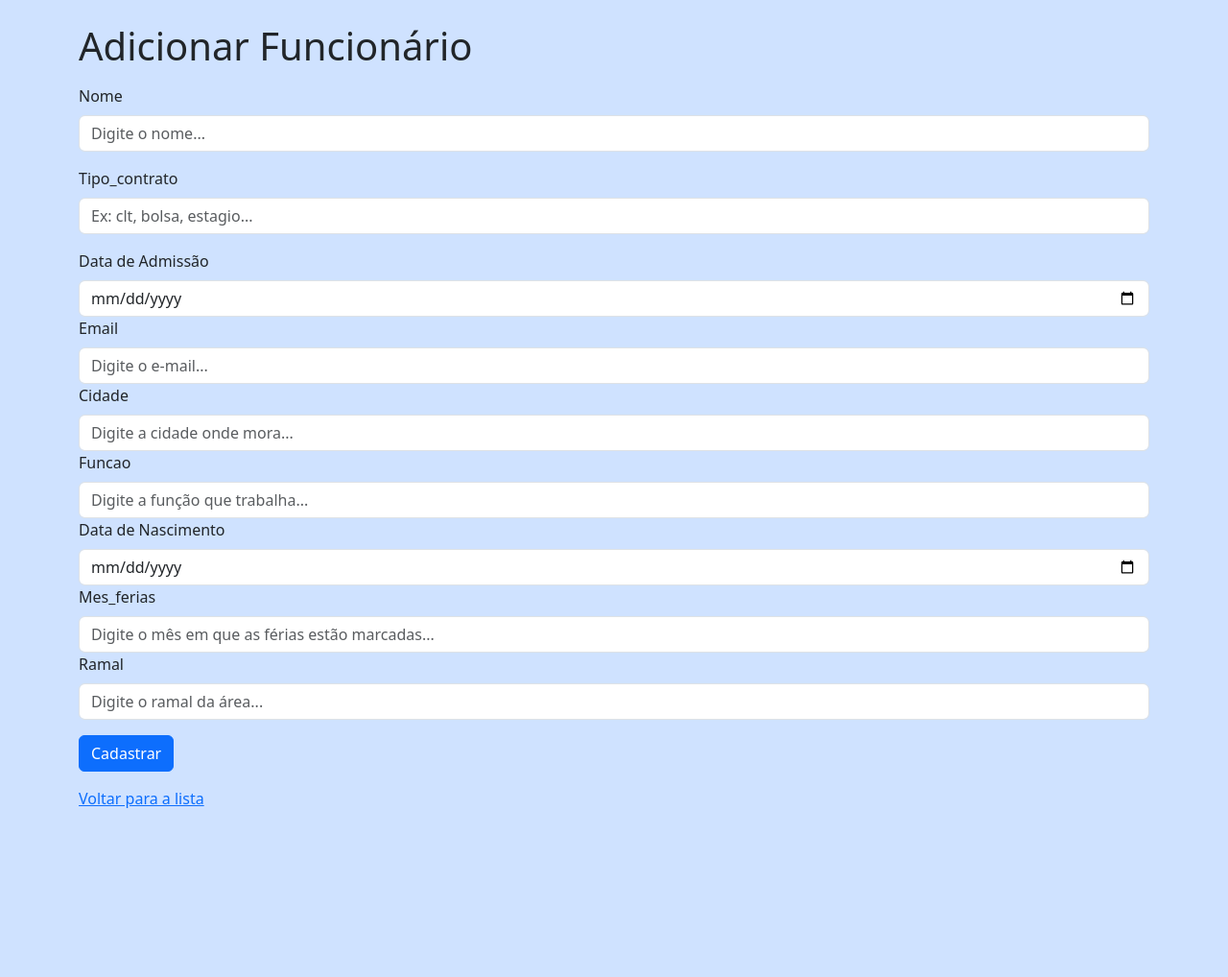
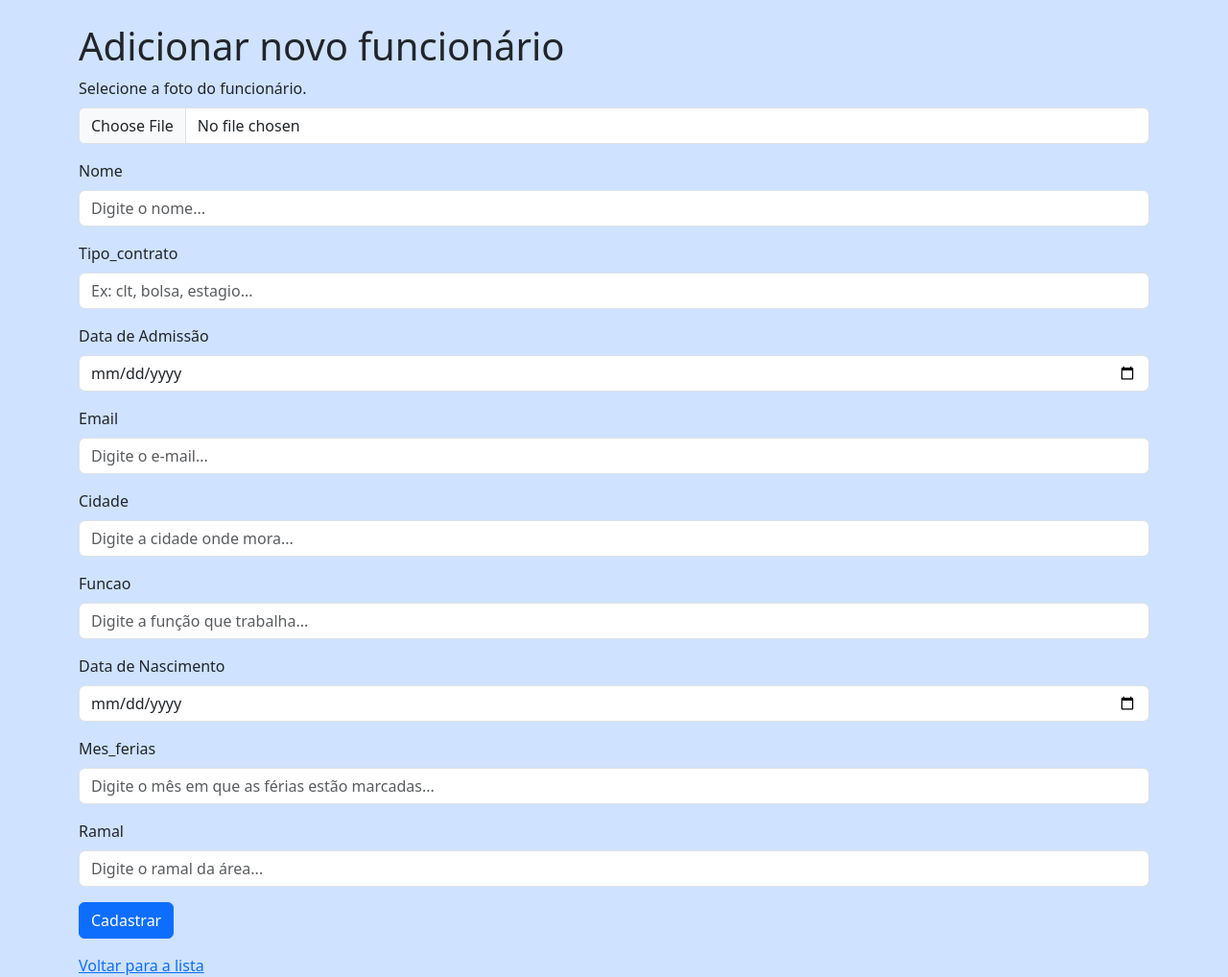
Before and after one commit to BRdeSC/projeto-funcionarios, a Flask app: page /create_funcionario in a window 1280 px wide. Shown: the part 66-1084 px from the top of the page at 96% size. Before the commit the page ends 908 px from the top, so only its background shows below. Run offline with Flask 3, Linux system fonts and the light colour scheme; some libraries are stand-ins or nearby versions.

Commit message:
implementando upload de fotos no cadastro

```diff
--- a/app.py
+++ b/app.py
@@ -3,12 +3,25 @@ from flask_mysqldb import MySQL
 from config import Config
 import pymysql # Para tratar exceções específicas
 from forms import CreateUsuarioForm, EditUsuarioForm, CreateFuncionarioForm, EditFuncionarioForm
+import os
+from werkzeug.utils import secure_filename
+from flask import send_from_directory
 
 app = Flask(__name__)
 
 app.config.from_object(Config)
 
 mysql = MySQL(app)
+
+# Configuração para upload de arquivos
+UPLOAD_FOLDER = os.path.join(app.root_path, 'static\\uploads')
+print(UPLOAD_FOLDER)
+ALLOWED_EXTENSIONS = {'jpg', 'jpeg', 'png'}
+
+app.config['UPLOAD_FOLDER'] = UPLOAD_FOLDER
+
+def allowed_file(filename):
+    return '.' in filename and filename.rsplit('.', 1)[1].lower() in ALLOWED_EXTENSIONS
 
 #**************** INICIO ROTAS USUARIO ***********************************************************************************
 #******************************************************************************************************************
@@ -144,9 +157,17 @@ def create_funcionario():
         data_nascimento = form.data_nascimento.data
         mes_ferias = form.mes_ferias.data
         ramal = form.ramal.data
+
+        foto = form.foto.data
+        print(foto)
+        filename = None
+        if foto and allowed_file(foto.filename):
+            filename = email + "-" + secure_filename(foto.filename)
+            foto.save(os.path.join(app.config['UPLOAD_FOLDER'], filename))
+
         try:
             with mysql.connection.cursor() as cur:
-                cur.execute("INSERT INTO funcionario (nome, tipo_contrato, admissao, email, cidade, funcao, data_nascimento, mes_ferias, ramal) VALUES (%s, %s, %s, %s, %s, %s, %s, %s, %s)", (nome, tipo_contrato, admissao, email, cidade, funcao, data_nascimento, mes_ferias, ramal))
+                cur.execute("INSERT INTO funcionario (nome, tipo_contrato, admissao, email, cidade, funcao, data_nascimento, mes_ferias, ramal, foto) VALUES (%s, %s, %s, %s, %s, %s, %s, %s, %s, %s)", (nome, tipo_contrato, admissao, email, cidade, funcao, data_nascimento, mes_ferias, ramal, filename))
                 mysql.connection.commit()
             flash("Funcionario adicionado com sucesso!", 'success')
             return redirect(url_for('read_funcionario'))
@@ -171,9 +192,18 @@ def edit_funcionario(id):
         data_nascimento = form.data_nascimento.data
         mes_ferias = form.mes_ferias.data
         ramal = form.ramal.data
+
+        foto = form.foto.data
+        print(foto)
+        filename = None
+        if foto and allowed_file(foto.filename):
+            filename = email + "-" + secure_filename(foto.filename)
+            foto.save(os.path.join(app.config['UPLOAD_FOLDER'], filename))
+
+
         try:
             with mysql.connection.cursor() as cur:
-                cur.execute("UPDATE funcionario SET nome = %s, tipo_contrato = %s, admissao = %s,email = %s, cidade = %s, funcao = %s, data_nascimento = %s, mes_ferias = %s, ramal = %s WHERE id = %s", (nome, tipo_contrato, admissao, email, cidade, funcao, data_nascimento, mes_ferias, ramal, id))
+                cur.execute("UPDATE funcionario SET nome = %s, tipo_contrato = %s, admissao = %s,email = %s, cidade = %s, funcao = %s, data_nascimento = %s, mes_ferias = %s, ramal = %s, foto = %s WHERE id = %s", (nome, tipo_contrato, admissao, email, cidade, funcao, data_nascimento, mes_ferias, ramal, filename, id))
                 mysql.connection.commit()
             flash("Funcionário atualizado com sucesso!", 'success')
             return redirect(url_for('read_funcionario'))
@@ -194,6 +224,9 @@ def edit_funcionario(id):
             form.data_nascimento.data = user[7]
             form.mes_ferias.data = user[8]
             form.ramal.data = user[9]
+
+            form.foto.data = user[10]
+
         else:
             flash("Funcionário não encontrado!", 'error')
             return redirect(url_for('read_funcionario'))
@@ -202,6 +235,18 @@ def edit_funcionario(id):
         return redirect(url_for('read_funcionaio'))
 
     return render_template('update_funcionario.html', form=form)
+
+
+#rota para imagens
+
+@app.route('/uploads/<filename>')
+def uploaded_file(filename):
+    return send_from_directory(app.config['UPLOAD_FOLDER'], filename)
+
+@app.errorhandler(413)
+def file_too_large(e):
+    flash('O arquivo é muito grande. Tente um arquivo menor.', 'error')
+    return redirect(request.url)
 
 
 
--- a/forms.py
+++ b/forms.py
@@ -1,5 +1,5 @@
 from flask_wtf import FlaskForm
-from wtforms import StringField, EmailField, SubmitField, PasswordField, DateField
+from wtforms import StringField, EmailField, SubmitField, PasswordField, DateField, FileField
 from wtforms.validators import DataRequired, Email, Length, ValidationError
 from datetime import datetime
 
@@ -65,12 +65,7 @@ class CreateFuncionarioForm(FlaskForm):
         Length(max=50, min=3, message="O tipo de contrato deve conter no mínimo 3 e no máximo 50 caracteres.")
     ])
 
-    admissao = DateField('Data de Admissão',
-                          format='%d/%m/%Y', validators=[DataRequired()])
-
-    def validate_admissao(self, field):
-        if field.data > datetime.now().date():
-            raise ValidationError("A data de admissão não pode ser no futuro.")
+    admissao = DateField('Data de Admissão', format='%Y-%m-%d', validators=[DataRequired()])
 
 
 
@@ -89,12 +84,7 @@ class CreateFuncionarioForm(FlaskForm):
         Length(min=3, max=100, message="Função deve contar no mínimo 3 e máximo 100 caracteres.")
     ])
 
-    data_nascimento = DateField('Data de Nascimento',
-                                 format='%d/%m/%Y')
-
-    def validate_data_nascimento(self, field):
-        if field.data >= datetime.now().date():
-            raise ValidationError("A data de nascimento deve ser uma data passada.")
+    data_nascimento = DateField('Data de Nascimento', format='%Y-%m-%d')
 
 
     mes_ferias = StringField('Mes_ferias', validators=[
@@ -107,8 +97,17 @@ class CreateFuncionarioForm(FlaskForm):
         Length(min=3, max=20, message="O ramal deve contar no mínimo 3 e máximo 100 caracteres.")
     ])
 
+    foto = FileField('Foto')
+
     submit = SubmitField('Cadastrar')
 
+    def validate_admissao(self, field):
+        if field.data > datetime.now().date():
+            raise ValidationError("A data de admissão não pode ser no futuro.")
+
+    def validate_data_nascimento(self, field):
+        if field.data >= datetime.now().date():
+            raise ValidationError("A data de nascimento deve ser uma data passada.")
 
 
 #Formulário edição de funcionário
@@ -152,4 +151,6 @@ class EditFuncionarioForm(FlaskForm):
         Length(min=3, max=20, message="O ramal deve contar no mínimo 3 e máximo 100 caracteres.")
     ])
 
+    foto = FileField('Foto')
+
     submit = SubmitField('Editar')
--- a/templates/create_funcionario.html
+++ b/templates/create_funcionario.html
@@ -1,13 +1,21 @@
 {% extends "base.html" %}
 
-{% block title %}Usuarios{% endblock %}
+{% block title %}Cadastrar novo funcionário{% endblock %}
 
 {% block content %}
-    <h1>Adicionar Funcionário</h1>
+    <h1>Adicionar novo funcionário</h1>
 
 
-    <form method="post" action="{{ url_for('create_funcionario') }}">
+    <form method="post" action="{{ url_for('create_funcionario') }}" enctype="multipart/form-data">
         {{ form.hidden_tag() }}
+
+        <div class="mb-3">
+            <label for="foto" class="form-label">
+                Selecione a foto do funcionário.
+            </label>
+
+            <input type="file" id="foto" name="foto" class="form-control" accept=".jpg, .jpeg, .png, webp">
+        </div>
 
         <div class="mt-3">
             {{ form.nome.label(class="form-label") }}
@@ -33,7 +41,7 @@
             {% endfor %}
         </div>
 
-        <div>
+        <div class="mt-3">
             {{ form.email.label(class="form-label") }}
             {{ form.email(class="form-control", placeholder="Digite o e-mail...") }}
             {% for error in form.email.errors %}
@@ -41,7 +49,7 @@
             {% endfor %}
         </div>
 
-        <div>
+        <div class="mt-3">
             {{ form.cidade.label(class="form-label") }}
             {{ form.cidade(class="form-control", placeholder="Digite a cidade onde mora...") }}
             {% for error in form.cidade.errors %}
@@ -49,7 +57,7 @@
             {% endfor %}
         </div>
 
-        <div>
+        <div class="mt-3">
             {{ form.funcao.label(class="form-label") }}
             {{ form.funcao(class="form-control", placeholder="Digite a função que trabalha...") }}
             {% for error in form.funcao.errors %}
@@ -57,7 +65,7 @@
             {% endfor %}
         </div>
 
-        <div>
+        <div class="mt-3">
             {{ form.data_nascimento.label(class="form-label") }}
             {{ form.data_nascimento(class="form-control", placeholder="Digite a sua data de nascimento...") }}
             {% for error in form.data_nascimento.errors %}
@@ -65,7 +73,7 @@
             {% endfor %}
         </div>
 
-        <div>
+        <div class="mt-3">
             {{ form.mes_ferias.label(class="form-label") }}
             {{ form.mes_ferias(class="form-control", placeholder="Digite o mês em que as férias estão marcadas...") }}
             {% for error in form.mes_ferias.errors %}
@@ -73,7 +81,7 @@
             {% endfor %}
         </div>
 
-        <div>
+        <div class="mt-3">
             {{ form.ramal.label(class="form-label") }}
             {{ form.ramal(class="form-control", placeholder="Digite o ramal da área...") }}
             {% for error in form.ramal.errors %}
--- a/templates/read_usuario.html
+++ b/templates/read_usuario.html
@@ -1,6 +1,6 @@
 {% extends "base.html" %}
 
-{% block title %}Usuarios{% endblock %}
+{% block title %}Usuarios Cadastrados{% endblock %}
 
 {% block content %}
     <h1>Lista de Usuários</h1>
```
Also changed, not shown: templates/read_funcionario.html (+10 -1 lines), templates/update_funcionario.html (+11 -2 lines), static/uploads/bruno@empresa.com-foto1.png (added), static/uploads/bruno@empresa.comfoto8.jpg (added), static/uploads/cezar@empresa.com-foto7.jpg (added), static/uploads/fabio@empresa.com-foto5.jpg (added), static/uploads/fabio@empresa.com-foto6.jpg (added), static/uploads/foto1.png (added), static/uploads/foto5.jpg (added), static/uploads/gabriel@empresa.com-foto8.jpg (added), static/uploads/joao@empresa.com-foto2.jpg (added), static/uploads/joao@empresa.com-foto4.jpg (added), static/uploads/nilson@empresa.com-foto2.jpg (added), static/uploads/nilson@empresa.com-foto5.jpg (added), 1 more files.
